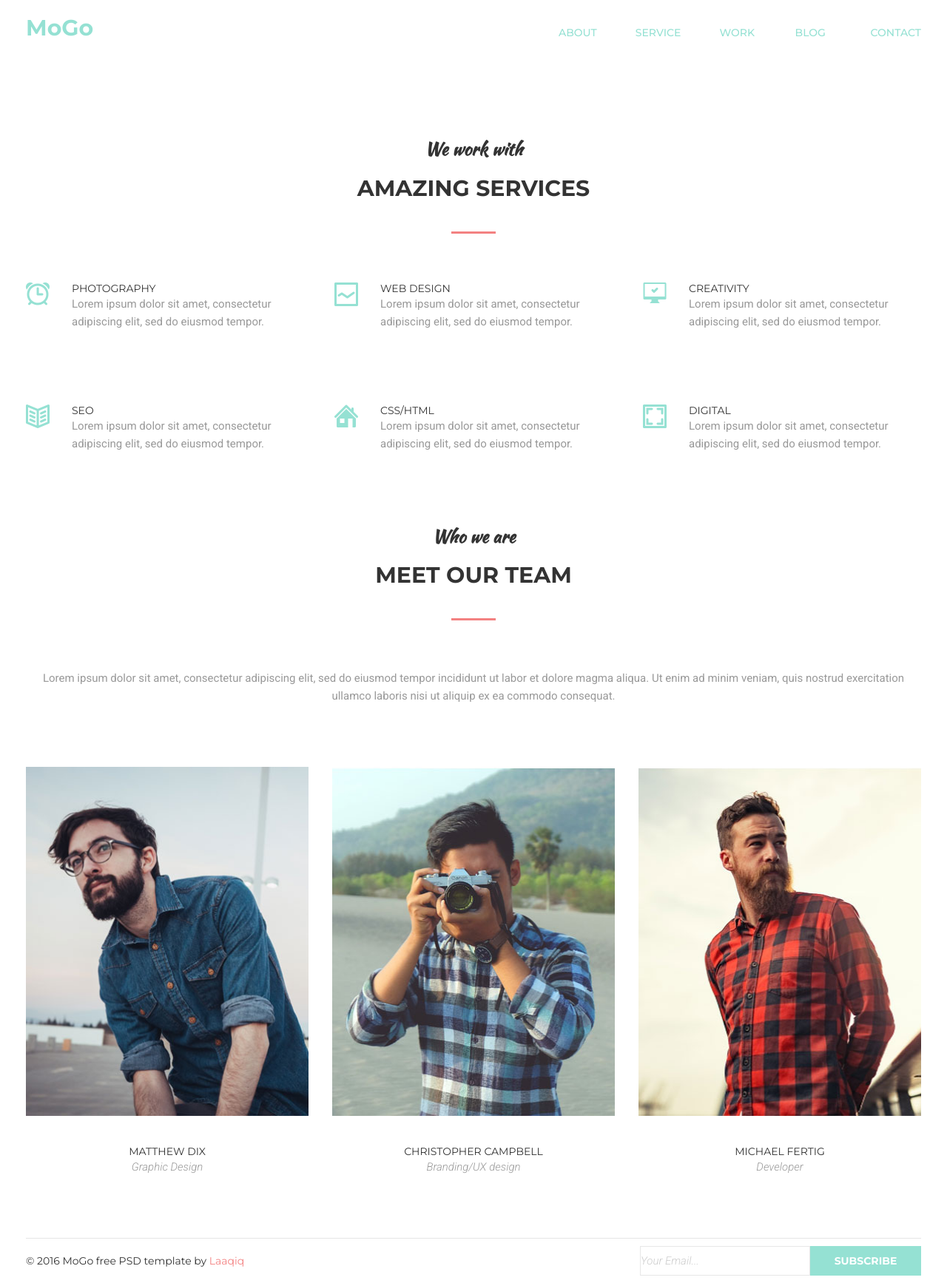
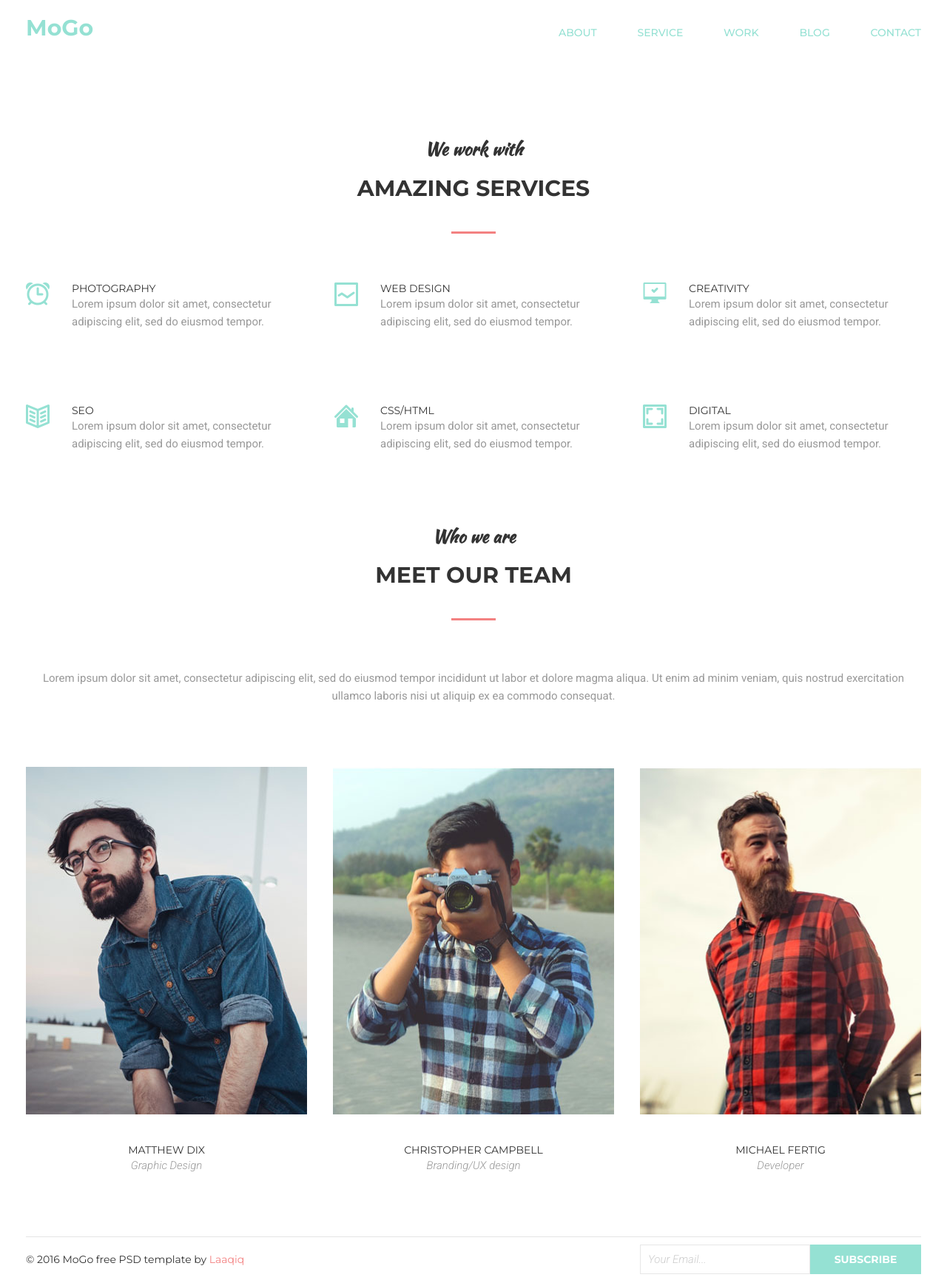
Before and after one commit to tania-voyat/goit-fe-course, a web app: file html+css/module-06/index.html in a window 1280 px wide. Shown: the whole page at 74% size. Run offline with its HTML, style and script files only (its server is not run), Linux system fonts and the light colour scheme.

Commit message:
Edits to module 6

```diff
--- a/html+css/module-06/css/styles.css
+++ b/html+css/module-06/css/styles.css
@@ -12,7 +12,7 @@
 .site-nav {
     display: flex;
     justify-content: space-between;
-    margin-bottom: 112px;
+    padding-bottom: 112px;
 }
 
 .site-logo {
@@ -55,10 +55,11 @@
     content: "";
     display: block;
     background-color: rgb(243, 129, 129);
-    width: 50px;
+    /* width: 50px; */
     height: 3px;
     margin: 10px auto;
     opacity: 0;
+    width: auto;
 }
 
 .menu-items a:hover {
@@ -180,13 +181,6 @@
     text-align: left;
 }
 
-.team-section {
-    display: flex;
-    flex-wrap: wrap;
-    flex-direction: column;
-    align-items: center;
-}
-
 .team-section::after {
     content: '';
     background-color: rgb(229, 229, 229);
@@ -197,7 +191,6 @@
 
 .team-list {
     display: flex;
-    width: 1210px;
     justify-content: space-between;
 }
 
@@ -247,14 +240,25 @@
     opacity: 0;
 }
 
+.team-list-items {
+    width: 380px;
+}
+
+.team-list-items:hover {
+    transform: translate(-10px, -10px);
+    transition: transform 200ms linear;
+}
+
 .team-list-items:hover .gradient-overlay {
     opacity: 1;
     transition: opacity 200ms linear;
+
 }
 
 .team-list-items:hover .team-image {
     box-shadow: 10px 10px #95e1d3;
     transition: box-shadow 200ms linear;
+
 }
 
 .team-socials {
@@ -331,6 +335,7 @@
     font-family: "Roboto";
     color: rgb(204, 204, 204);
     font-style: italic;
+    padding-left: 10px;
 }
 
 .button {
--- a/html+css/module-06/index.html
+++ b/html+css/module-06/index.html
@@ -68,7 +68,7 @@
                                 </ul>
                             </div>
                         </div>
-                        <img class="team-image" src="img/img_1.jpg" alt="" width="382" height="472">
+                        <img class="team-image" src="img/img_1.jpg" alt="" width="380" height="470">
                     </div>
                     <p class="team-name">Matthew Dix</p>
                     <p class="team-about occupation">Graphic Design</p>
@@ -85,7 +85,7 @@
                                 </ul>
                             </div>
                         </div>
-                        <img class="team-image" src="img/img_2.jpg" alt="" width="382" height="472">
+                        <img class="team-image" src="img/img_2.jpg" alt="" width="380" height="470">
                     </div>
                     <p class="team-name">Christopher Campbell</p>
                     <p class="team-about occupation">Branding/UX design</p>
@@ -102,7 +102,7 @@
                                 </ul>
                             </div>
                         </div>
-                        <img class="team-image" src="img/img_3.jpg" alt="" width="382" height="472">
+                        <img class="team-image" src="img/img_3.jpg" alt="" width="380" height="470">
                     </div>
                     <p class="team-name">Michael Fertig </p>
                     <p class="team-about occupation">Developer</p>
```
